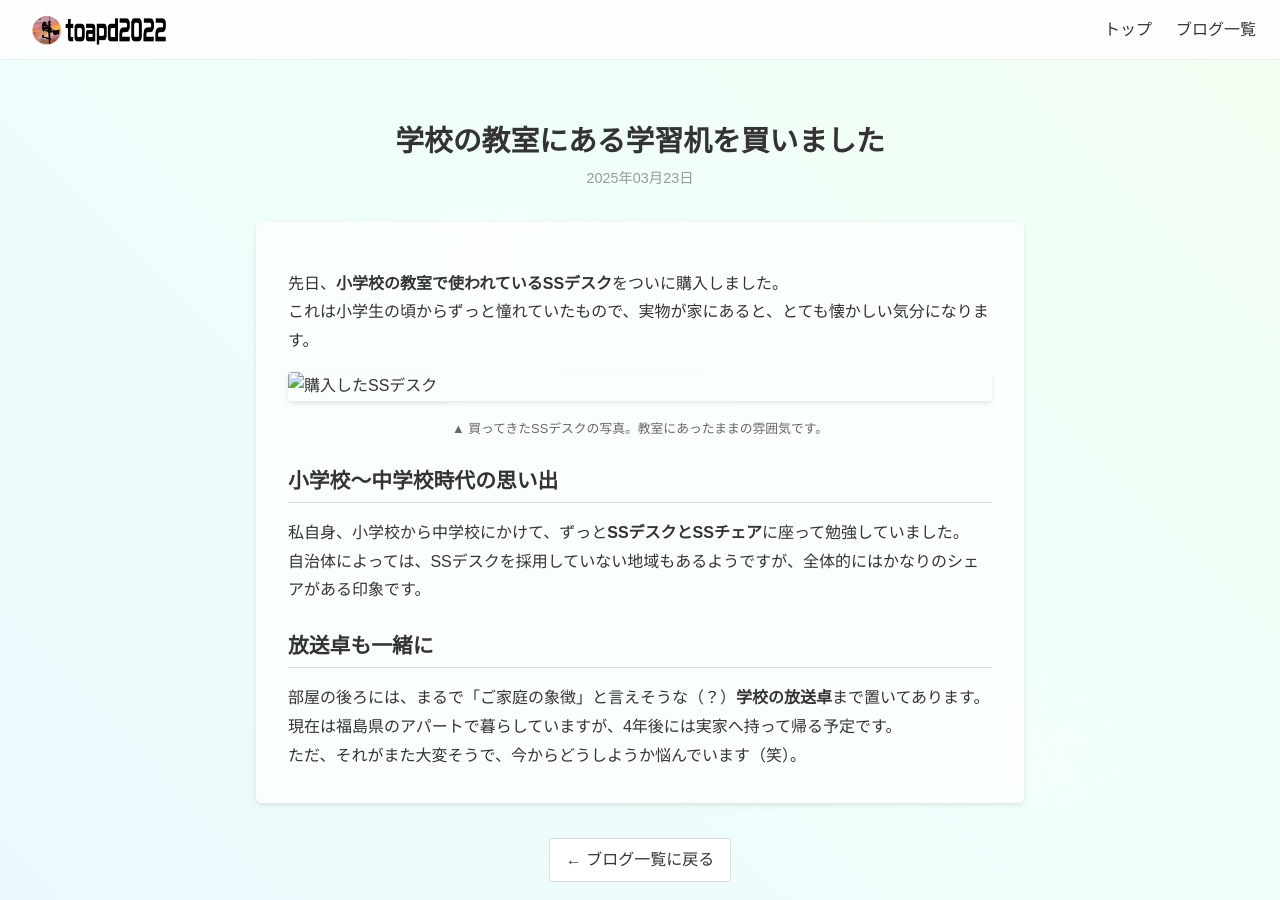
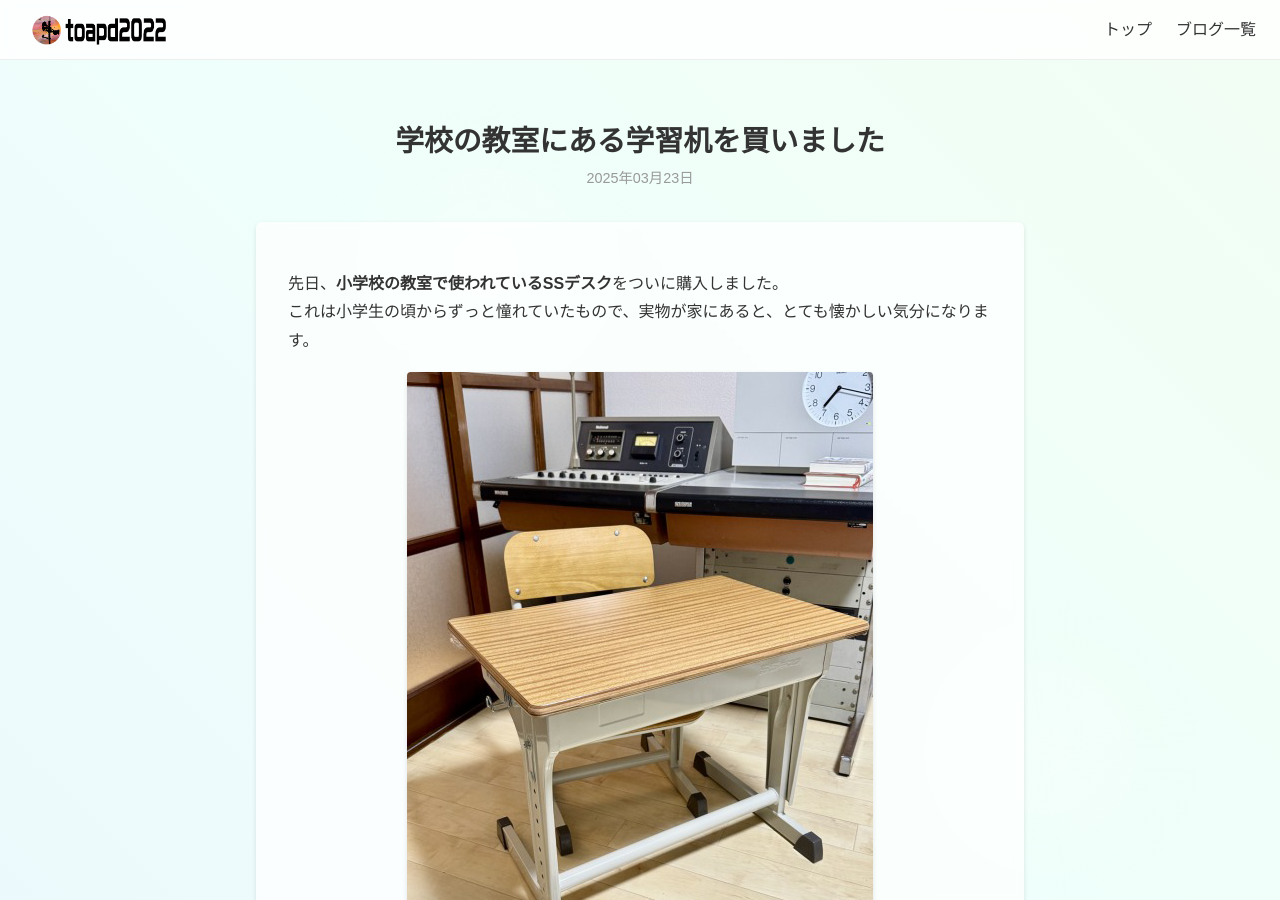
Before and after one commit to toapd2022/toapd2022, a Jekyll site: the page built from _posts/2025-03-23-ssdesk.md, in a window 1280 px wide and 900 px high. Built offline with Jekyll 4.4.1, drawn with Linux system fonts in a browser that asks for light colours.

Commit message:
Add files via upload

```diff
--- a/_posts/2025-03-23-ssdesk.md
+++ b/_posts/2025-03-23-ssdesk.md
@@ -8,7 +8,7 @@ description: "小学校時代に憧れていたSSデスクをゲット！"
 先日、**小学校の教室で使われているSSデスク**をついに購入しました。
 これは小学生の頃からずっと憧れていたもので、実物が家にあると、とても懐かしい気分になります。
 
-![購入したSSデスク](assets/ss.png)
+![購入したSSデスク]({{ '/assets/ss.png' | relative_url }})
 <small style="color:#666;">▲ 買ってきたSSデスクの写真。教室にあったままの雰囲気です。</small>
 
 ## 小学校〜中学校時代の思い出
```
